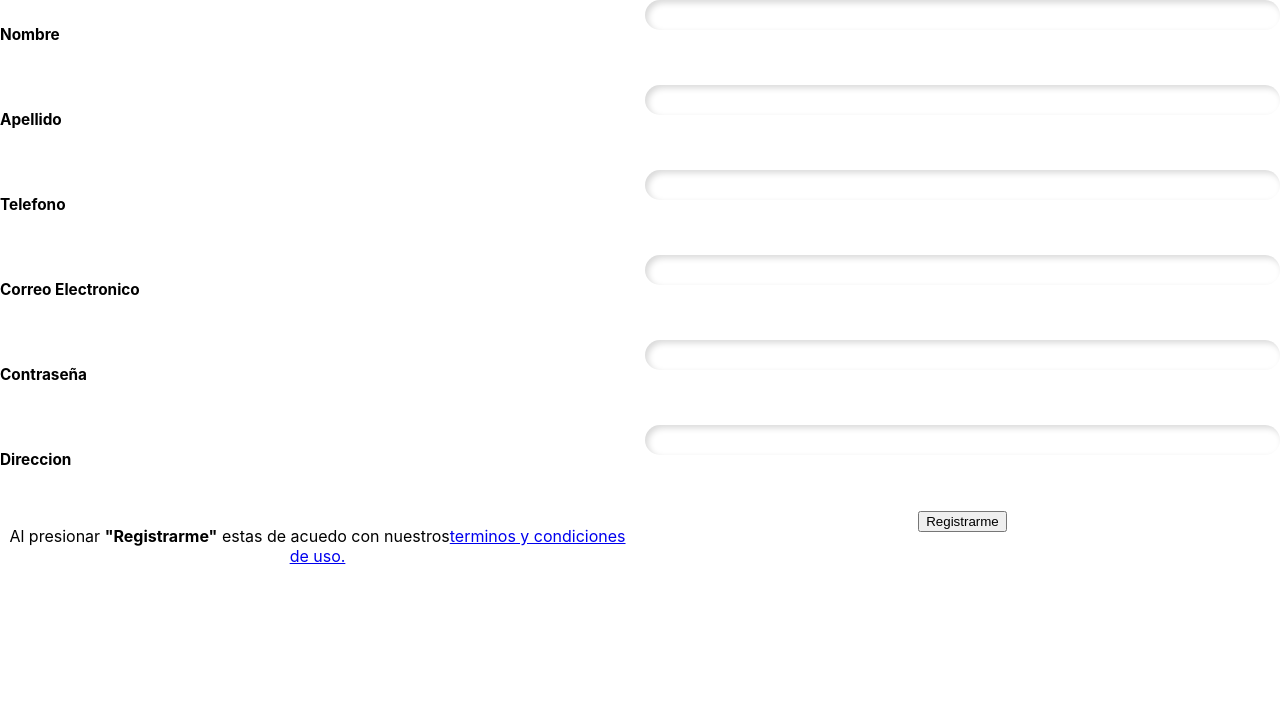
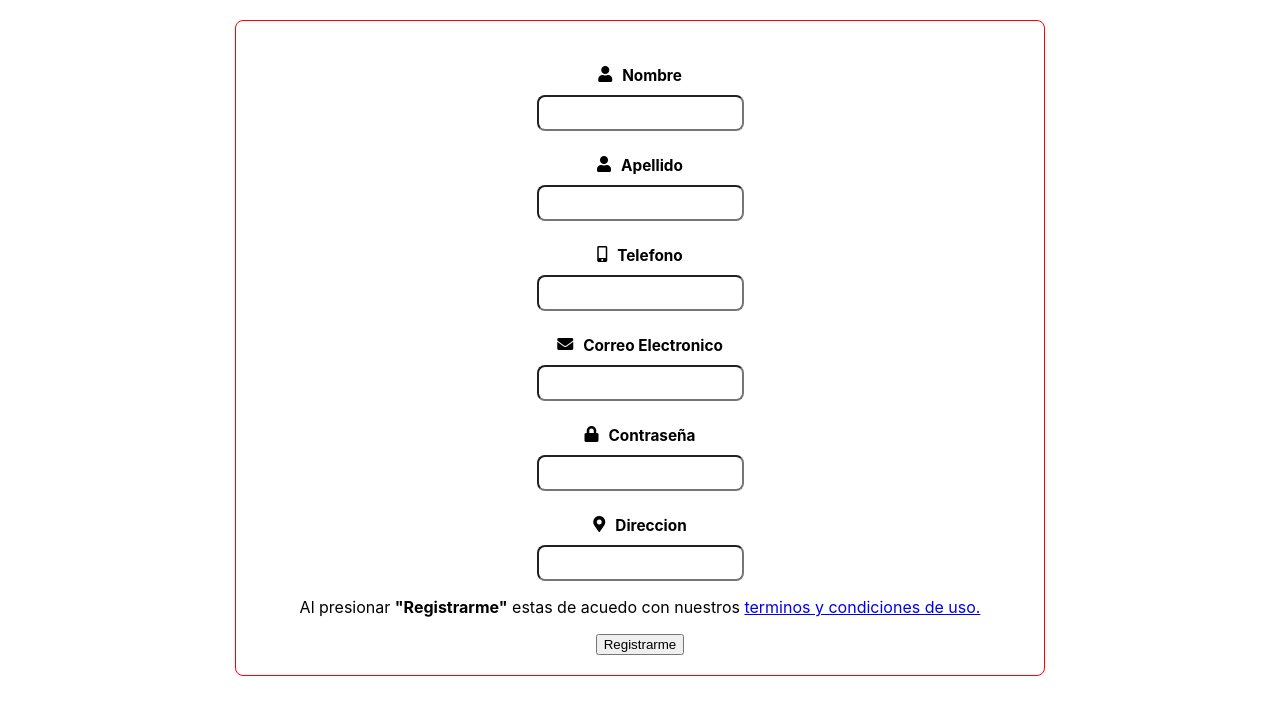
Before and after one commit to setohe0909/oiga-look, a React (Create React App) app: page / in a window 1280 px wide. Shown: the top 714 px of the page. Built offline with nearby package versions, Linux system fonts and the light colour scheme.

Commit message:
general changes in the layout

```diff
--- a/src/components/Register/form.js
+++ b/src/components/Register/form.js
@@ -4,6 +4,7 @@ export const registerFields = [
     name: 'Nombre',
     field: 'name',
     type: 'text',
+    icon: 'fa-user',
     errorMessage: 'El nombre es obligatorio',
   },
   {
@@ -11,6 +12,7 @@ export const registerFields = [
     name: 'Apellido',
     field: 'lastName',
     type: 'text',
+    icon: 'fa-user',
     errorMessage: 'El apellido es obligatorio',
   },
   {
@@ -18,12 +20,14 @@ export const registerFields = [
     name: 'Telefono',
     field: 'phone',
     type: 'number',
+    icon: 'fa-mobile-alt',
     errorMessage: 'El telefono es obligatorio',
   },
   {
     id: 4,
     name: 'Correo electronico',
     field: 'email',
+    icon: 'fa-envelope',
     errorMessage: 'El correo electronico es obligatorio',
   },
   {
@@ -31,6 +35,7 @@ export const registerFields = [
     name: 'Contraseña',
     field: 'password',
     type: 'password',
+    icon: 'fa-lock',
     errorMessage: 'La contraseña es obligatorio',
   },
   {
@@ -38,6 +43,7 @@ export const registerFields = [
     name: 'Direccion',
     field: 'address',
     type: 'text',
+    icon: 'fa-map-marker-alt',
     errorMessage: 'La direccion es obligatorio',
   },
 ];
--- a/src/components/Register/index.js
+++ b/src/components/Register/index.js
@@ -38,11 +38,12 @@ const RegisterUser = () => {
               type={item.type}
               errorMessage={item.errorMessage}
               formik={formik}
+              icon={item.icon}
             />
           ))}
           <p>
             Al presionar <strong>"Registrarme"</strong> estas de acuedo con
-            nuestros
+            nuestros{' '}
             <a href="/" rel="noopener noreferrer" target="_blank">
               terminos y condiciones de uso.
             </a>
--- a/src/components/Register/styles.js
+++ b/src/components/Register/styles.js
@@ -1,8 +1,14 @@
 import styled from '@emotion/styled';
 
 export const FormContainer = styled.div`
-  display: grid;
+  display: flex;
+  flex-direction: column;
+  flex-wrap: nowrap;
   justify-content: center;
-  grid-template-columns: repeat(2, 1fr);
-  column-gap: 10px;
+  align-items: center;
+  width: 60%;
+  margin: 20px auto;
+  border: 1px solid red;
+  border-radius: 8px;
+  padding: 20px;
 `;
--- a/src/components/recursive-form/index.js
+++ b/src/components/recursive-form/index.js
@@ -3,9 +3,10 @@ import PropTypes from 'prop-types';
 
 import { FieldForm, InputTitle, CustomInput, ErrorSpan } from './styles';
 
-const RecursiveForm = ({ field, name, errorMessage, formik, type }) => (
+const RecursiveForm = ({ field, name, errorMessage, formik, type, icon }) => (
   <>
     <FieldForm>
+      {icon && <i class={`fas ${icon}`} />}
       <InputTitle minValue={14} maxValue={16} htmlFor={field}>
         {name}
       </InputTitle>
@@ -31,6 +32,7 @@ RecursiveForm.propTypes = {
   type: PropTypes.string.isRequired,
   errorMessage: PropTypes.string.isRequired,
   formik: PropTypes.oneOfType([PropTypes.shape, PropTypes.object]).isRequired,
+  icon: PropTypes.string,
 };
 
 export default RecursiveForm;
--- a/src/components/recursive-form/styles.js
+++ b/src/components/recursive-form/styles.js
@@ -20,8 +20,8 @@ export const ErrorSpan = styled.span`
 export const FieldForm = styled.div`
   margin-top: 25px;
   display: flex;
-  flex-direction: column;
-  height: 60px;
+  flex-direction: row;
+  gap: 10px;
 `;
 
 export const InputTitle = styled.label`
@@ -45,11 +45,7 @@ export const InputTitle = styled.label`
 `;
 
 export const CustomInput = styled.input`
-  border-radius: 16px !important;
-  border: 0 !important;
-  padding: 0 15px;
-  box-shadow: inset 3px 3px 6px 0 #d9d9d9,
-    inset -3px -3px 6px 0 rgba(255, 255, 255, 0.5) !important;
+  border-radius: 8px !important;
   background-color: white;
   height: 30px;
   outline: none;
```
